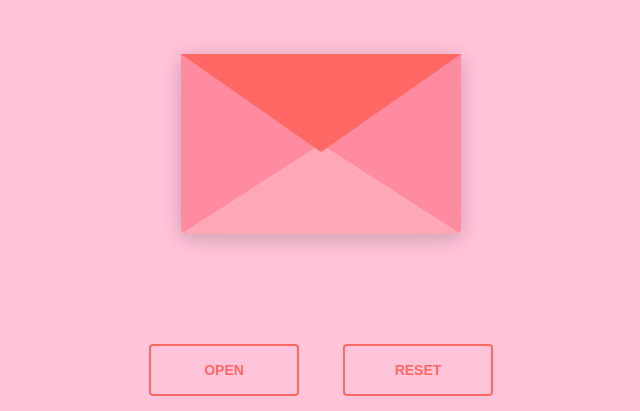
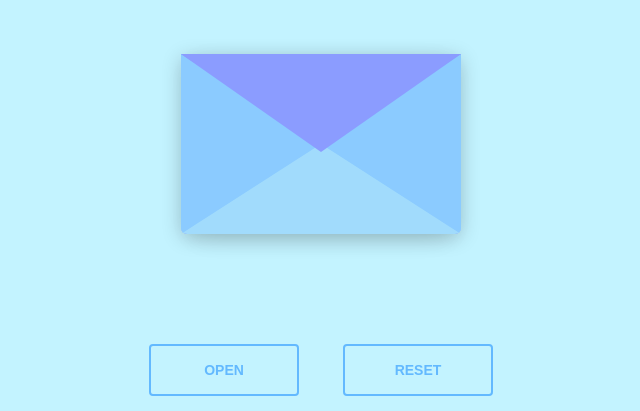
Before and after one commit to Somb00n/Card, a plain HTML site: page index.html in a window 1280 px wide. Shown: the part 144-555 px from the top of the page, without its empty margins (319-959 px from the left). Drawn offline with nearby package versions, Linux system fonts and the light colour scheme.

Commit message:
Add files via upload

```diff
--- a/index.css
+++ b/index.css
@@ -1,5 +1,5 @@
 body {
-    background-color: #ffc3da;
+    background-color: #c3f3ff;
 }
 
 .envelope-wrapper {
@@ -15,7 +15,7 @@ body {
     margin-left: auto;
     margin-right: auto;
     top: 50%;
-    background-color: #FF6863;
+    background-color: #8b9cff;
     box-shadow: 0 4px 20px rgba(0, 0, 0, 0.2);
 }
 
@@ -31,7 +31,7 @@ body {
 }
 
 .flap {
-    border-top: 98px solid #FF6863;
+    border-top: 98px solid #8b9cff;
     border-left: 140px solid transparent;
     border-right: 140px solid transparent;
     border-bottom: 82px solid transparent;
@@ -39,9 +39,9 @@ body {
 }
 
 .pocket {
-    border-left: 140px solid #FF8BA0;
-    border-right: 140px solid #FF8BA0;
-    border-bottom: 90px solid #FFA8B5;
+    border-left: 140px solid #8bcbff;
+    border-right: 140px solid #8bcbff;
+    border-bottom: 90px solid #a1dbfc;
     border-top: 90px solid transparent;
     border-bottom-left-radius: 6px;
     border-bottom-right-radius: 6px;
@@ -49,12 +49,12 @@ body {
 
 .letter {
     position: relative;
-    background-color: rgb(255, 255, 255);
+    background-color: white;
     width: 90%;
     height: 95%;
     top: 5%;
     border-radius: 10px;
-    box-shadow: 0 2px 26px rgba(223, 200, 200, 0.12);
+    box-shadow: 0 2px 26px rgba(0, 0, 0, .12);
     margin-left: auto;
     margin-right: auto;
 }
@@ -75,7 +75,7 @@ body {
     height: 14%;
     font-size: 15px;
     font-family: Arial, Helvetica, sans-serif;
-    color: rgb(0, 0, 0);
+    color: black;
 }
 
 .line1 {
@@ -86,9 +86,9 @@ body {
 }
 .line3 {
     top: 30%;
-    left: 75%;
-    color: rgb(214, 28, 28);
-
+    text-align: center;
+    left: 45%;
+    color: #0053d0;
 }
 .line4 {
     top: 50%;
@@ -139,7 +139,7 @@ body {
 .heart:before, .heart:after {
     position: absolute;
     content: "";
-    background: #d33e3e;
+    background: #0053d0;
     width: 50px;
     height: 80px;
     left: 50px;
@@ -212,9 +212,9 @@ body {
     font-style: normal;
     transition: all 0.1s linear;
     background-color: transparent;
-    border: solid 2px #FF6863;
+    border: solid 2px #63b9ff;
     border-radius: 4px;
-    color: #FF6863;
+    color: #63b9ff;
     display: inline-block;
     font-size: 14px;
     text-transform: uppercase;
@@ -228,7 +228,7 @@ body {
 }
 
 .reset button:hover {
-    background-color: #FF6863;
+    background-color: #63b9ff;
     cursor: pointer;
     color: white;
 }
@@ -236,7 +236,7 @@ body {
 .valentine {
     text-align: center;
     font-family: Arial, Helvetica, sans-serif;
-    color:#FF6863;
+    color:#63b9ff;
     font-size: 50px;
     margin: 0px;
 }
```
Also changed, not shown: index.html (+1 -1 lines).
